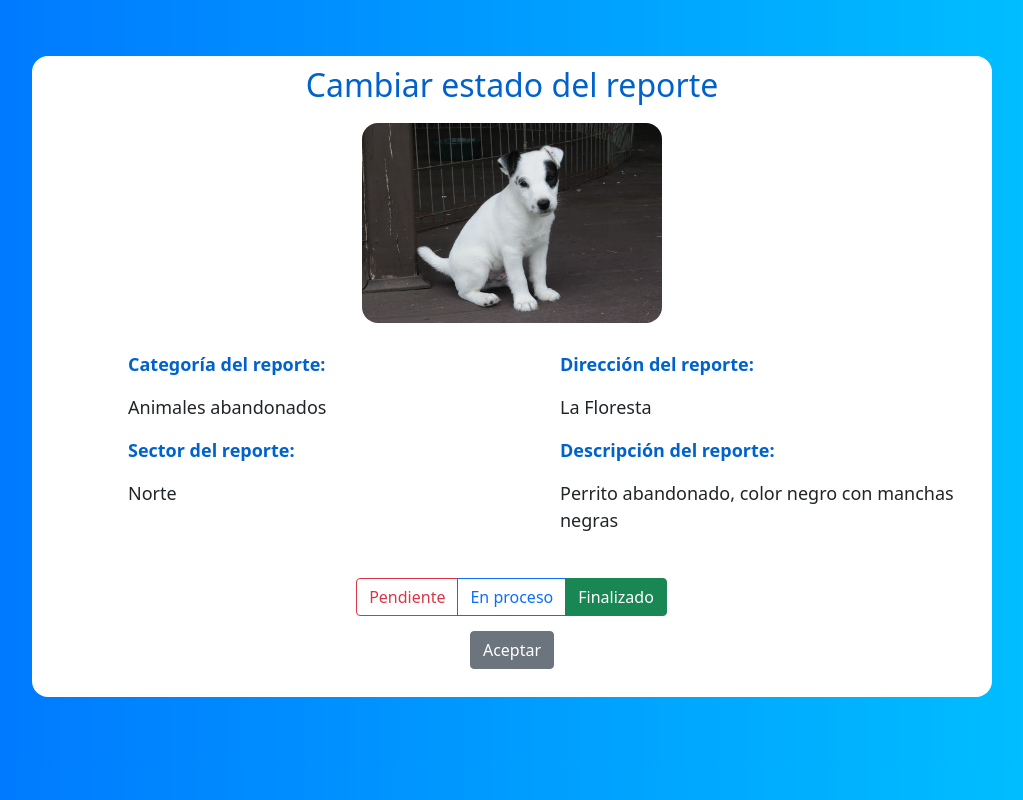
After one commit to VerificacionYValidacion/VyV_Project, a Django app: page /actualizar_reporte/15 in a window 1280 px wide. The commit adds this page. Shown: the whole page, without its empty margins (128-1151 px from the left). Run offline with Django 3.2, Linux system fonts and the light colour scheme; data comes from the database, SQL or seed files in the repository; both versions use the stored data as it was after the commit; some libraries are stand-ins or nearby versions.

Commit message:
Sprint 2

```diff
--- a/VyV_Project/urls.py
+++ b/VyV_Project/urls.py
@@ -24,6 +24,7 @@ urlpatterns = [
     path('admin/', admin.site.urls),
     path('', reportes.views.index),
     path('lista_reportes', reportes.views.lista_reportes),
+    path('actualizar_reporte/<str:pk>', reportes.views.actualizar_reporte, name='actualizar_reporte'),
 ]
 
 if settings.DEBUG:
--- a/reportes/static/css/estilos_formulario.css
+++ b/reportes/static/css/estilos_formulario.css
@@ -47,6 +47,14 @@ textarea {
     color: #0062cc;
 }
 
+.contact-form h2 {
+    margin-bottom: 1%;
+    margin-top: 6%;
+    padding-top: 1%;
+    text-align: center;
+    color: #0062cc;
+}
+
 .contact-form .btnContact {
     width: 50%;
     border: none;
@@ -78,3 +86,41 @@ textarea {
     font-size: larger;
     width: 955px;
 }
+
+.left-column {
+    padding-left: 10%;
+}
+
+.right-column {
+    padding-left: 5%;
+}
+
+.reporte-imagen {
+    text-align: center;
+    padding: 1% 3% 3%;
+}
+
+.reporte-imagen img {
+    border-radius: 1em;
+}
+
+.div-principal {
+    border-radius: 1em;
+}
+
+.col-md-6 p {
+    font-size: large;
+}
+
+.actualizar-estado {
+    text-align: center;
+}
+
+.actualizar-estado button {
+    margin-top: 2%;
+}
+
+.elemento-reporte {
+    font-weight: bold;
+    color: #0062cc;
+}
--- /dev/null
+++ b/reportes/templates/reporte_actualizar.html
@@ -0,0 +1,74 @@
+<!DOCTYPE html>
+<html lang="en">
+<head>
+    <meta charset="UTF-8">
+    <title>Cambiar estado del reporte</title>
+    <link href="https://cdn.jsdelivr.net/npm/bootstrap@5.0.2/dist/css/bootstrap.min.css" rel="stylesheet"
+          integrity="sha384-EVSTQN3/azprG1Anm3QDgpJLIm9Nao0Yz1ztcQTwFspd3yD65VohhpuuCOmLASjC" crossorigin="anonymous">
+    <link rel="stylesheet" href="../static/css/estilos_formulario.css">
+    <script src="//cdnjs.cloudflare.com/ajax/libs/jquery/3.2.1/jquery.min.js"></script>
+    <script src="//maxcdn.bootstrapcdn.com/bootstrap/4.1.1/js/bootstrap.bundle.min.js"></script>
+</head>
+<body>
+<div class="container contact-form div-principal">
+    <h2>Cambiar estado del reporte</h2>
+    <div class="reporte-imagen">
+        <img src="../{{ reporte.evidencia_reporte }}" alt="evidencia" width="300px" height="200px"/>
+    </div>
+    <div class="row">
+        <div class="col-md-6 left-column">
+            <p class="elemento-reporte">Categoría del reporte:</p>
+            <p>
+                {% if reporte.categoria_reporte == "DANOS_EN_ESPACIOS_PUBLICOS" %}
+                    Daños en espacios públicos
+                {% elif reporte.categoria_reporte == "DANOS_EN_LA_VIA_PUBLICA" %}
+                    Daños en la vía pública
+                {% elif reporte.categoria_reporte == "ANIMALES_ABANDONADOS_EN_LA_VIA_PUBLICA" %}
+                    Animales abandonados
+                {% elif reporte.categoria_reporte == "BASURA_EN_LUGARES_INCORRECTOS" %}
+                    Basura en lugares incorrectos
+                {% endif %}
+            </p>
+            <p class="elemento-reporte">Sector del reporte:</p>
+            <p>{{ reporte.sector_reporte.title }}</p>
+        </div>
+        <div class="col-md-6 right-column">
+            <p class="elemento-reporte">Dirección del reporte:</p>
+            <p>{{ reporte.direccion_reporte }}</p>
+            <p class="elemento-reporte">Descripción del reporte:</p>
+            <p>{{ reporte.descripcion_reporte }}</p>
+        </div>
+    </div>
+    <form method="POST">
+        {% csrf_token %}
+        <div class="actualizar-estado">
+            <div class="btn-group" role="group" aria-label="Basic radio toggle button group">
+                <input type="radio" class="btn-check" name="btnradio" id="btnradio1" autocomplete="off"
+                       value="Pendiente"
+                        {% if reporte.estado_reporte == "Pendiente" %}
+                       checked
+                        {% endif %}>
+                <label class="btn btn-outline-danger" for="btnradio1">Pendiente</label>
+
+                <input type="radio" class="btn-check" name="btnradio" id="btnradio2" autocomplete="off"
+                       value="En proceso"
+                        {% if reporte.estado_reporte == "En proceso" %}
+                       checked
+                        {% endif %}>
+                <label class="btn btn-outline-primary" for="btnradio2">En proceso</label>
+
+                <input type="radio" class="btn-check" name="btnradio" id="btnradio3" autocomplete="off"
+                       value="Finalizado"
+                        {% if reporte.estado_reporte == "Finalizado" %}
+                       checked
+                        {% endif %}>
+                <label class="btn btn-outline-success" for="btnradio3">Finalizado</label>
+            </div>
+            <div>
+                <button type="submit" class="btn btn-secondary">Aceptar</button>
+            </div>
+        </div>
+    </form>
+</div>
+</body>
+</html>
--- a/reportes/views.py
+++ b/reportes/views.py
@@ -1,10 +1,10 @@
-from django.shortcuts import render
+from django.shortcuts import render, redirect
 
-import reportes.models
 from cuentas.models import Usuario
 from .forms import ReporteForm
 from .models import Reporte, Estado
 from django.contrib import messages
+from django.views.generic import UpdateView
 
 
 def index(request):
@@ -34,6 +34,17 @@ def lista_reportes(request):
     })
 
 
+def actualizar_reporte(request, pk):
+    reporte = Reporte.objects.get(id=pk)
+    if request.method == 'POST':
+        print(request.POST['btnradio'])
+        reporte.estado_reporte = request.POST['btnradio']
+        reporte.save()
+        return redirect('/lista_reportes')
+    context = {'reporte': reporte}
+    return render(request, 'reporte_actualizar.html', context)
+
+
 def reportes_detalles(request, reporte_number):
     reporte = Reporte(pk=reporte_number)
     usuario_reporte = reporte.usuario_reporte
```
Also changed, not shown: reportes/static/css/estilos_lista.css (+12 -0 lines), reportes/templates/reportes_lista.html (+16 -5 lines), db.sqlite3, uploads/2021/09/10/hhhhh_6Ynkjpv.jpg (added), uploads/2021/09/10/skyscraper.png (added), uploads/2021/09/14/baches.jpg (added), uploads/2021/09/14/grafiti_quito.jpg (added), uploads/2021/09/14/grafitis-vandalicos.jpg (added), uploads/2021/09/14/perrito.jpg (added).
